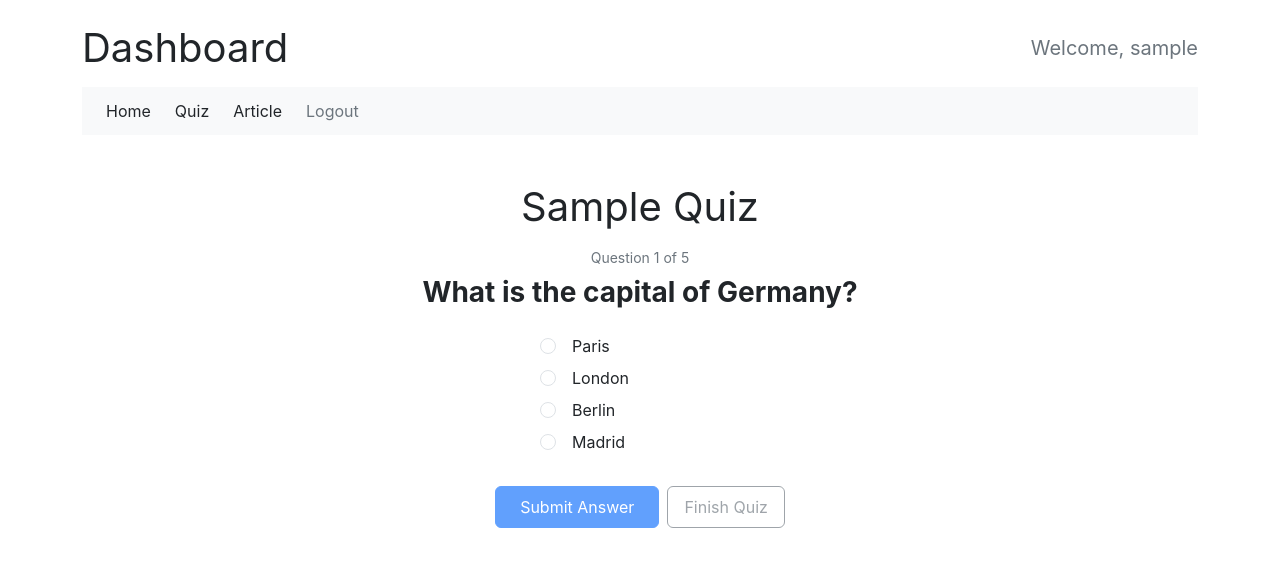
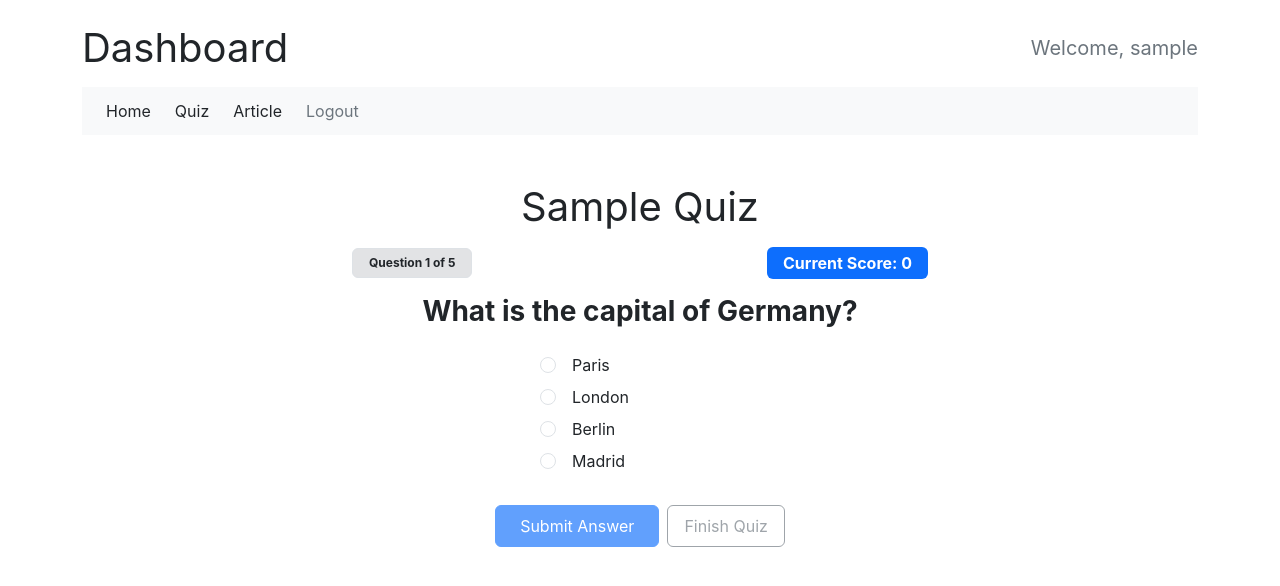
Before and after one commit to phuctranhoang0811/Assignment04, a React app in the folder frontend/: page /dashboard/quiz in a window 1280 px wide. Shown: the top 586 px of the page. Built offline with nearby package versions, Linux system fonts and the light colour scheme; no server answers; sample sign-in values are in the browser's storage; the HTML template or start-up script is replaced by a standard one.

Commit message:
feat(quiz): add live current score badge to quiz UI

```diff
--- a/frontend/src/pages/QuizPage.jsx
+++ b/frontend/src/pages/QuizPage.jsx
@@ -113,11 +113,16 @@ function QuizPage() {
         ) : currentQuestion ? (
           <div>
             <h2 className="display-6 fw-normal mb-3">{quizTitle || 'Quiz'}</h2>
-            {questions.length > 1 && (
-              <p className="text-secondary small mb-2">
+
+            <div className="d-flex justify-content-between align-items-center mb-3">
+              <span className="badge bg-secondary-subtle text-dark border px-3 py-2">
                 Question {currentIndex + 1} of {questions.length}
-              </p>
-            )}
+              </span>
+              <span className="badge bg-primary px-3 py-2 fs-6">
+                Current Score: {score}
+              </span>
+            </div>
+
             <h3 className="fw-bold mb-4">{currentQuestion.text}</h3>
 
             <div className="text-start d-inline-block mb-4" style={{ minWidth: '200px' }}>
```
